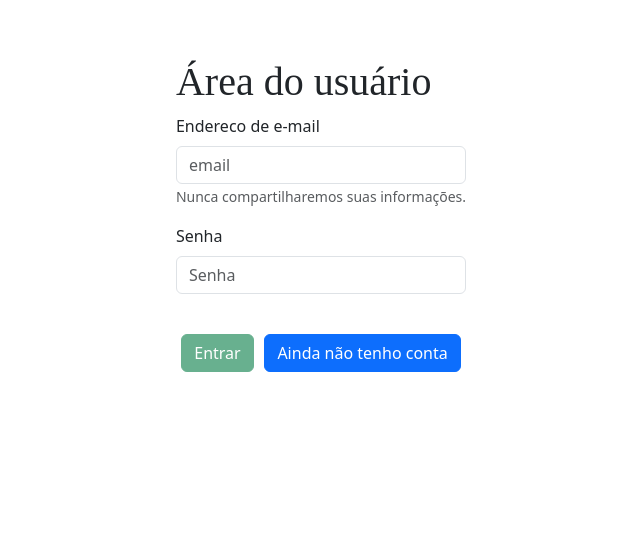
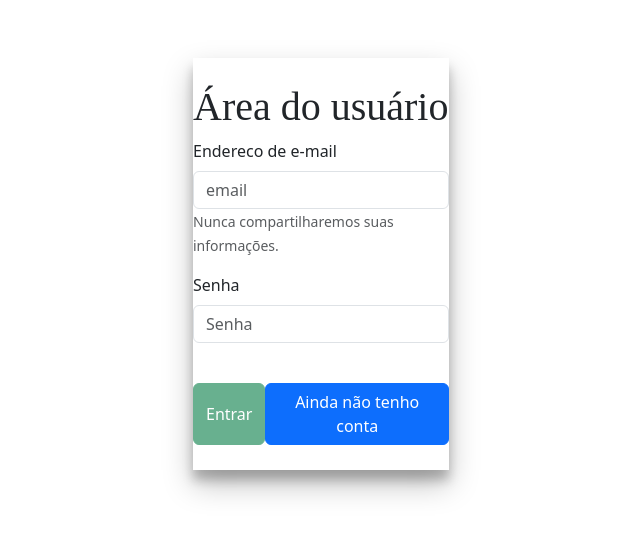
Before and after one commit to ViniciusSouzaReis/todo-list-technical-challenge, a React (Create React App) app in the folder app/front-end/: page /login in a window 1280 px wide. Shown: the part 134-668 px from the top of the page, without its empty margins (319-959 px from the left). Built offline with nearby package versions, Linux system fonts and the light colour scheme.

Commit message:
feat: add more styles

```diff
--- a/app/front-end/src/styles/Login.css
+++ b/app/front-end/src/styles/Login.css
@@ -1,7 +1,12 @@
 .main-container-login {
+  box-shadow: rgba(0, 0, 0, 0.25) 0px 14px 28px, rgba(0, 0, 0, 0.22) 0px 10px 10px;
   display: flex;
   justify-content: center;
+  margin-left: 40%;
+  margin-right: 40%;
   margin-top: 15%;
+  padding-bottom: 25px;
+  padding-top: 25px;
 }
 
 .buttons-container-login {
--- a/app/front-end/src/styles/Register.css
+++ b/app/front-end/src/styles/Register.css
@@ -1,8 +1,13 @@
 .main-container-register {
   align-items: center;
+  box-shadow: rgba(0, 0, 0, 0.25) 0px 14px 28px, rgba(0, 0, 0, 0.22) 0px 10px 10px;
   display: flex;
   justify-content: center;
+  margin-left: 40%;
+  margin-right: 40%;
   margin-top: 15%;
+  padding-bottom: 25px;
+  padding-top: 25px;
 }
 
 h1 {
```
